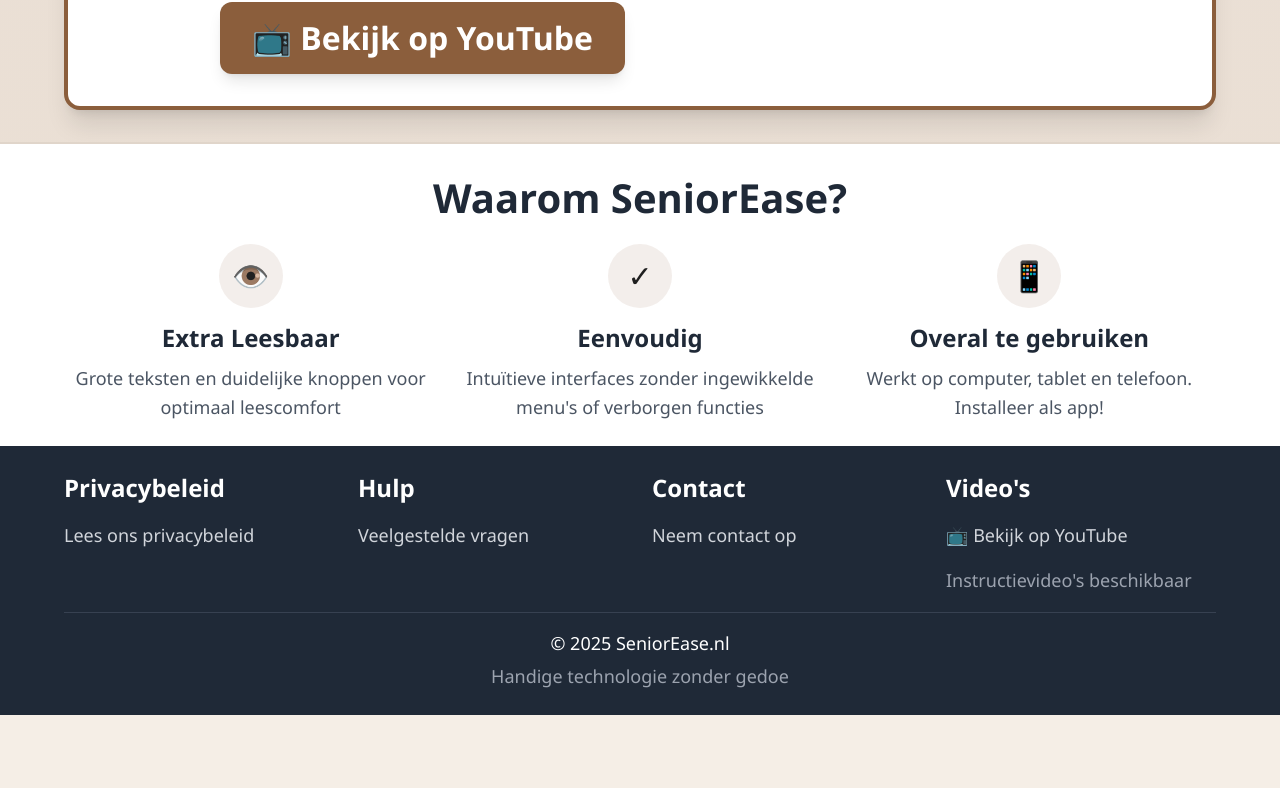
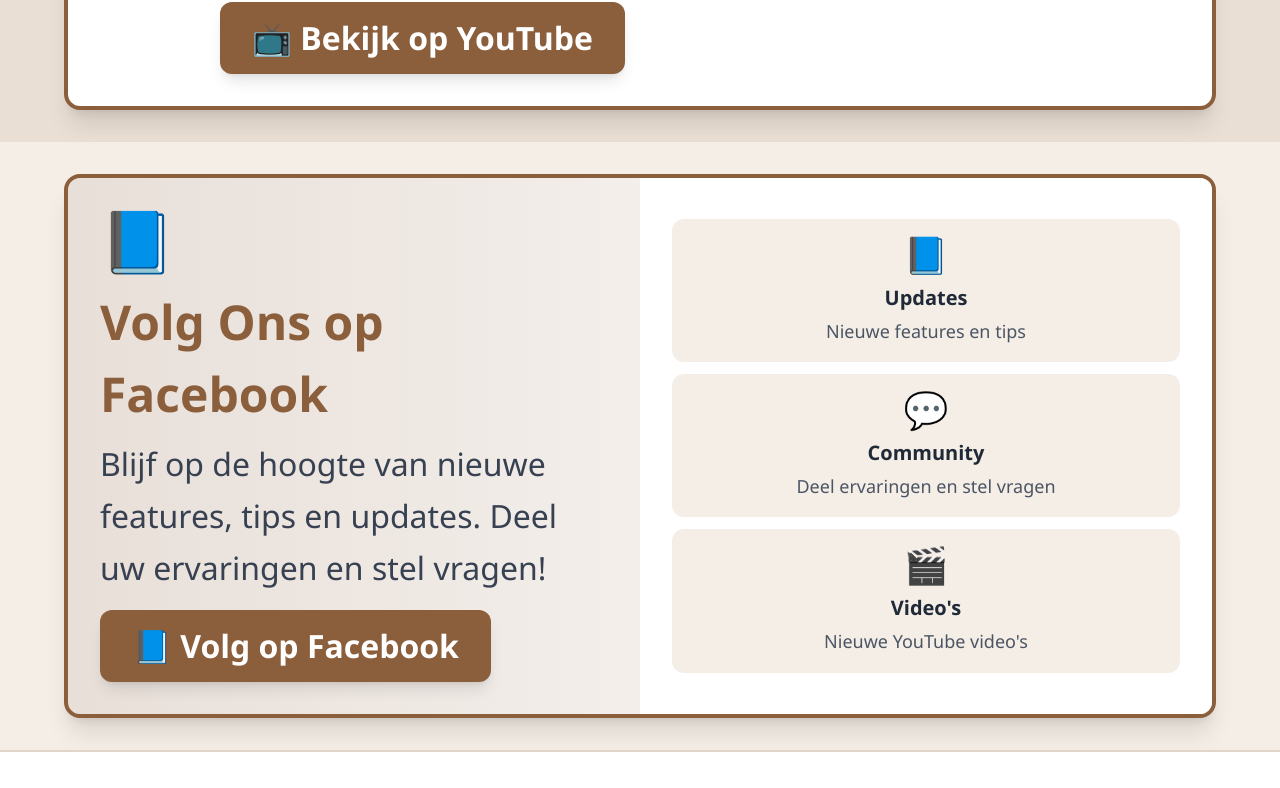
Before and after one commit to cmvdeut/seniorease-site, a Next.js app in the folder seniorease-project/: page / in a window 1280 px wide. Shown: the part 2855-3643 px from the top of the page. Before the commit the page ends 3570 px from the top, so only its background shows below. Built offline with nearby package versions, Linux system fonts and the light colour scheme.

Commit message:
Add Facebook page links to homepage and footer

```diff
--- a/seniorease-project/app/page.tsx
+++ b/seniorease-project/app/page.tsx
@@ -4,6 +4,9 @@ import MobileDownload from './components/MobileDownload';
 
 // YouTube kanaal URL - Pas aan naar jouw kanaal URL
 const YOUTUBE_CHANNEL_URL = 'https://www.youtube.com/@SeniorEaseNL'; // Of: https://www.youtube.com/channel/YOUR_CHANNEL_ID
+
+// Facebook pagina URL
+const FACEBOOK_PAGE_URL = 'https://www.facebook.com/senioreasenl';
 
 export default function Home() {
   // Structured Data (JSON-LD) voor SEO
@@ -416,6 +419,58 @@ export default function Home() {
         </div>
       </section>
 
+      {/* Volg Ons Sectie - Facebook */}
+      <section className="container mx-auto px-6 py-8">
+        <div className="max-w-6xl mx-auto">
+          <div className="bg-white rounded-2xl shadow-xl border-4 border-primary overflow-hidden">
+            <div className="grid md:grid-cols-2 gap-0">
+              {/* Linker deel - Tekst */}
+              <div className="bg-gradient-to-r from-primary/20 to-primary/10 p-6 md:p-8 flex flex-col items-center md:items-start justify-center">
+                <div className="text-5xl md:text-6xl mb-4">📘</div>
+                <div className="text-center md:text-left">
+                  <h2 className="text-senior-xl md:text-senior-2xl font-bold text-primary mb-2">
+                    Volg Ons op Facebook
+                  </h2>
+                  <p className="text-senior-base md:text-senior-lg text-gray-700 leading-relaxed mb-4">
+                    Blijf op de hoogte van nieuwe features, tips en updates. Deel uw ervaringen en stel vragen!
+                  </p>
+                  <a
+                    href={FACEBOOK_PAGE_URL}
+                    target="_blank"
+                    rel="noopener noreferrer"
+                    className="inline-block bg-primary text-white px-8 py-3 rounded-xl text-senior-lg font-bold
+                             hover:bg-primary-dark transition-all shadow-lg hover:shadow-xl transform hover:scale-105"
+                  >
+                    📘 Volg op Facebook
+                  </a>
+                </div>
+              </div>
+
+              {/* Rechter deel - Feature highlights */}
+              <div className="bg-white p-6 md:p-8 flex items-center justify-center">
+                <div className="grid grid-cols-1 gap-3 w-full">
+                  <div className="text-center p-4 bg-neutral-cream rounded-xl">
+                    <div className="text-4xl mb-2">📘</div>
+                    <h3 className="text-senior-sm font-bold text-gray-800 mb-1">Updates</h3>
+                    <p className="text-senior-xs text-gray-600">Nieuwe features en tips</p>
+                  </div>
+                  <div className="text-center p-4 bg-neutral-cream rounded-xl">
+                    <div className="text-4xl mb-2">💬</div>
+                    <h3 className="text-senior-sm font-bold text-gray-800 mb-1">Community</h3>
+                    <p className="text-senior-xs text-gray-600">Deel ervaringen en stel vragen</p>
+                  </div>
+                  <div className="text-center p-4 bg-neutral-cream rounded-xl">
+                    <div className="text-4xl mb-2">🎬</div>
+                    <h3 className="text-senior-sm font-bold text-gray-800 mb-1">Video's</h3>
+                    <p className="text-senior-xs text-gray-600">Nieuwe YouTube video's</p>
+                  </div>
+                </div>
+              </div>
+            </div>
+          </div>
+        </div>
+      </section>
+
       {/* Features Section */}
       <section className="bg-white py-6 border-t-2 border-neutral-stone">
         <div className="container mx-auto px-6">
@@ -486,7 +541,15 @@ export default function Home() {
                 </Link>
               </div>
               <div className="text-center sm:text-left">
-                <h3 className="text-senior-base font-bold mb-2">Video's</h3>
+                <h3 className="text-senior-base font-bold mb-2">Volg Ons</h3>
+                <a
+                  href={FACEBOOK_PAGE_URL}
+                  target="_blank"
+                  rel="noopener noreferrer"
+                  className="text-senior-xs text-gray-300 hover:text-white transition-colors block py-2"
+                >
+                  📘 Volg op Facebook
+                </a>
                 <a
                   href={YOUTUBE_CHANNEL_URL}
                   target="_blank"
@@ -495,9 +558,6 @@ export default function Home() {
                 >
                   📺 Bekijk op YouTube
                 </a>
-                <p className="text-senior-xs text-gray-400 mt-1">
-                  Instructievideo's beschikbaar
-                </p>
               </div>
             </div>
             <div className="border-t border-gray-700 pt-4 text-center">
```
